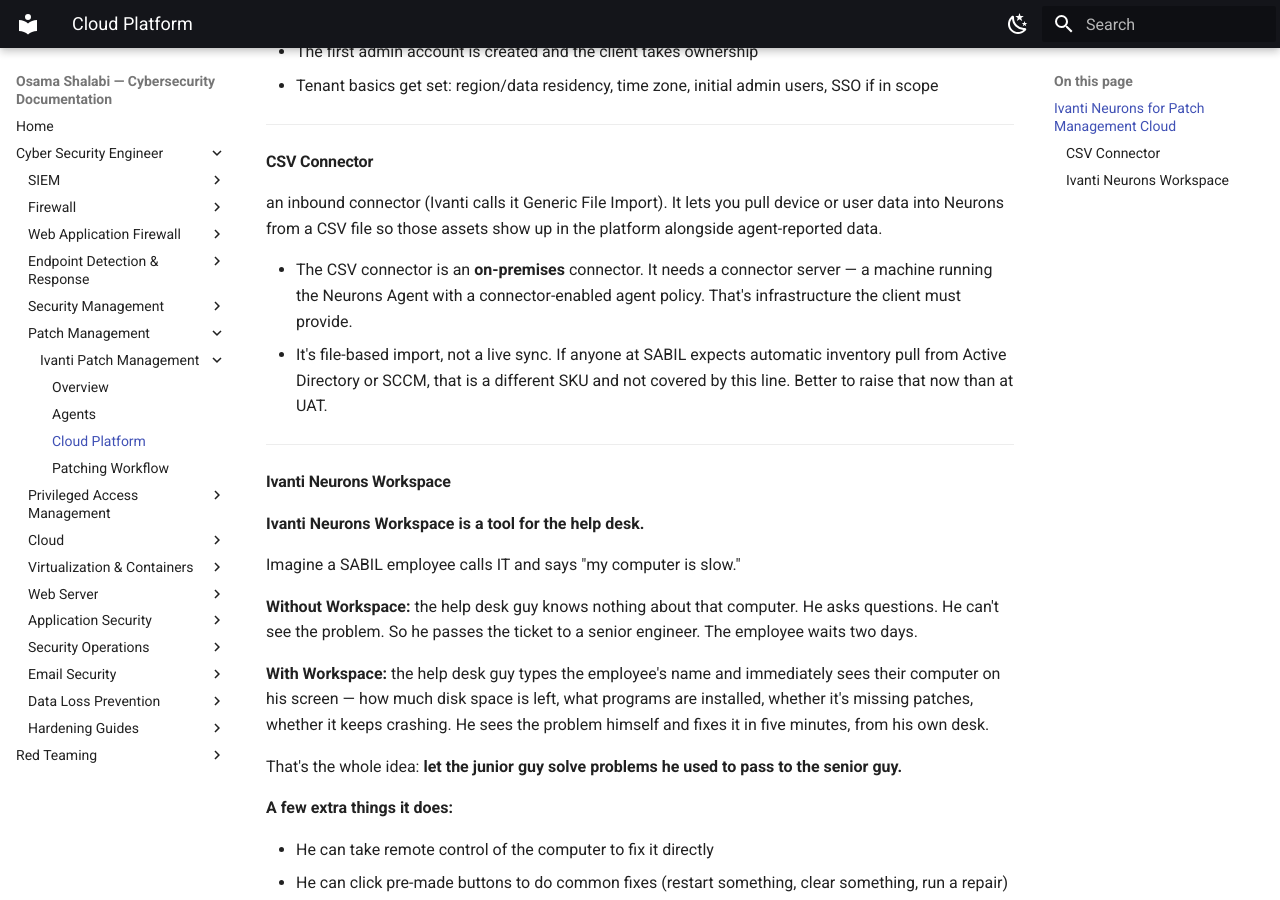
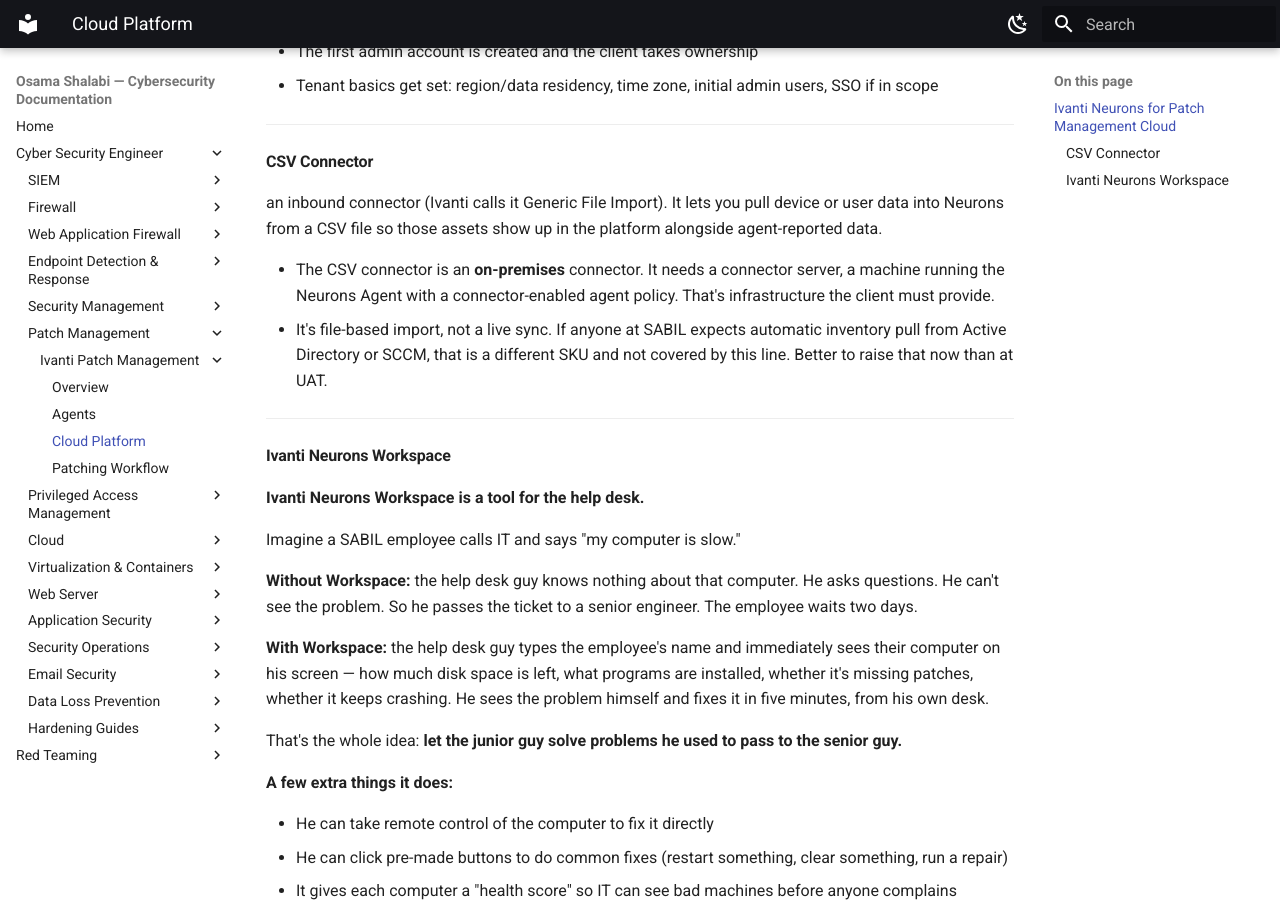
Before and after one commit to osamashalabi432-png/doc-osamashalabi, an MkDocs documentation site: the page built from docs/cyber-security-engineer/patch-management/ivanti/cloud-platform.md, in a window 1280 px wide and 900 px high, scrolled down 340 px. Built offline with MkDocs 1.6.1 and Material for MkDocs 9.7.7, drawn with Linux system fonts in a browser that asks for light colours.

Commit message:
vault backup: 2026-09-13 08:48:00

```diff
--- a/docs/cyber-security-engineer/patch-management/ivanti/cloud-platform.md
+++ b/docs/cyber-security-engineer/patch-management/ivanti/cloud-platform.md
@@ -12,7 +12,7 @@ it means: getting the client's paid licence turned into a working cloud tenant t
 #### **CSV Connector**
 an inbound connector (Ivanti calls it Generic File Import). It lets you pull device or user data into Neurons from a CSV file so those assets show up in the platform alongside agent-reported data.
 
-- The CSV connector is an **on-premises** connector. It needs a connector server — a machine running the Neurons Agent with a connector-enabled agent policy. That's infrastructure the client must provide.
+- The CSV connector is an **on-premises** connector. It needs a connector server, a machine running the Neurons Agent with a connector-enabled agent policy. That's infrastructure the client must provide.
 - It's file-based import, not a live sync. If anyone at SABIL expects automatic inventory pull from Active Directory or SCCM, that is a different SKU and not covered by this line. Better to raise that now than at UAT.
 ---
 #### Ivanti Neurons Workspace
```
